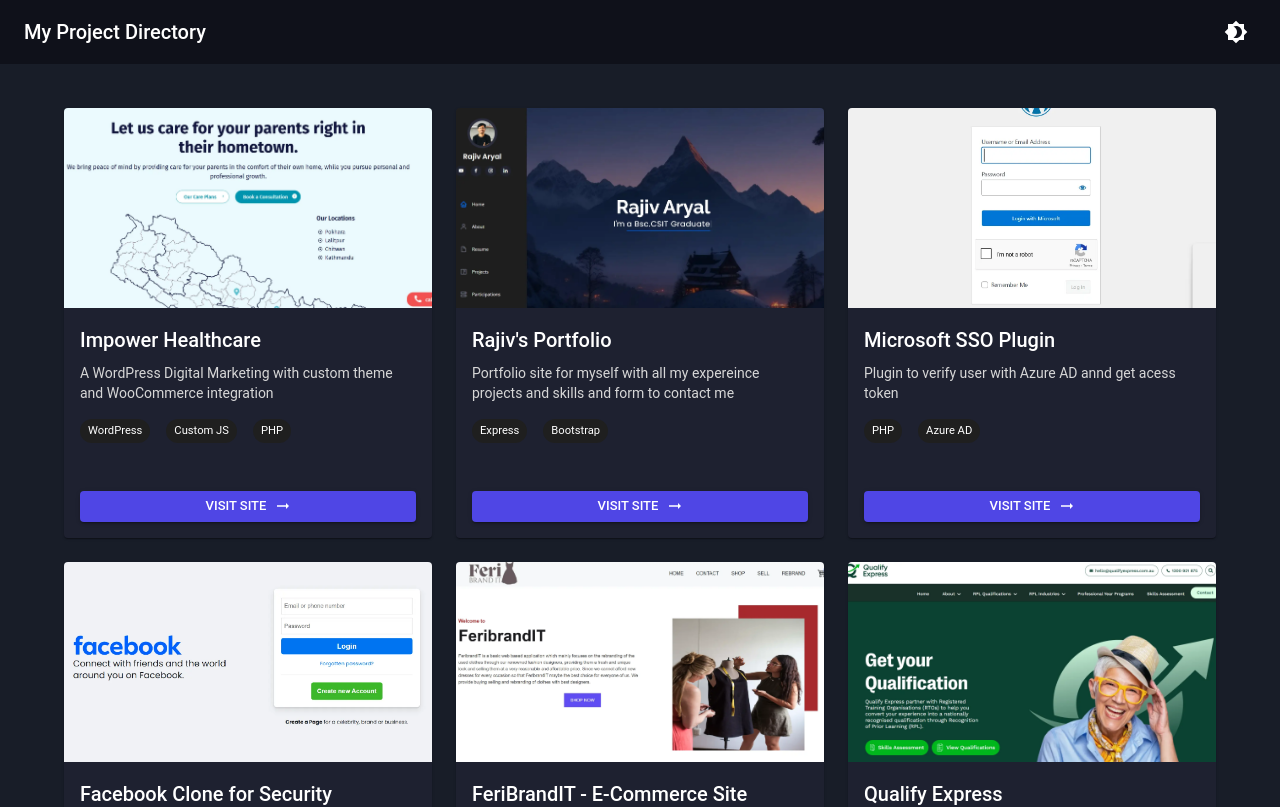
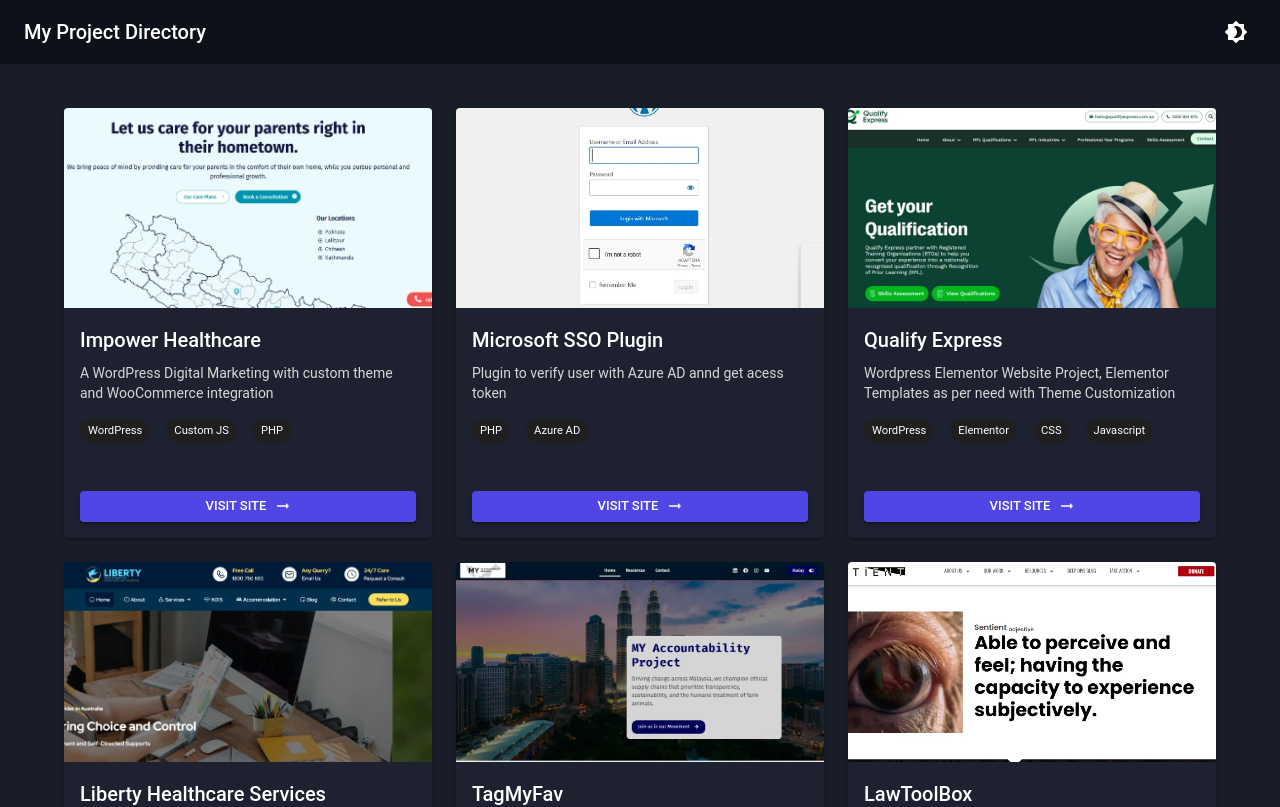
Before and after one commit to Aryal-rajiv/Rajiv-s-Project, a React (Create React App) app: page /mangobyte in a window 1280 px wide. Shown: the top 807 px of the page. Built offline with nearby package versions, Linux system fonts and the light colour scheme.

Commit message:
Separate page for big projects

```diff
--- a/package.json
+++ b/package.json
@@ -20,7 +20,7 @@
     "@types/react-router-dom": "^5.3.3",
     "react": "^19.0.0",
     "react-dom": "^19.0.0",
-    "react-router-dom": "^6.30.0",
+    "react-router-dom": "^6.30.1",
     "react-scripts": "5.0.1",
     "typescript": "^4.9.5",
     "web-vitals": "^2.1.4"
--- a/src/App.tsx
+++ b/src/App.tsx
@@ -1,73 +1,9 @@
 import { useState } from 'react';
-import { Container, Grid, Typography } from '@mui/material';
 import { Navbar } from './components/layout/Navbar';
-import ProjectCard from './components/layout/ProjectCard';
+import { BrowserRouter as Router, Routes, Route } from 'react-router-dom';
+import Home from './pages/home';
+import Mangobyte from './pages/mangobyte';
 
-const projects = [
-  {
-    title: "Impower Healthcare",
-    description: "A WordPress Digital Marketing with custom theme and WooCommerce integration",
-    image: "/images/impower.webp",
-    link: "https://impowerhealthcare.com/",
-    tags: ["WordPress", "Custom JS", "PHP"]
-  },
-  {
-    title: "Rajiv's Portfolio",
-    description: "Portfolio site for myself with all my expereince projects and skills and form to contact me",
-    image: "/images/Portfolio.webp",
-    link: "https://www.aryalrajiv.com.np/",
-    tags: ["Express", "Bootstrap"]
-  },
-  {
-    title: "Microsoft SSO Plugin",
-    description: "Plugin to verify user with Azure AD annd get acess token",
-    image: "/images/Plugin.webp",
-    link: "https://github.com/Aryal-rajiv/Microsoft-Login-Plugin",
-    tags: ["PHP", "Azure AD"]
-  },
-  {
-    title: "Facebook Clone for Security Research",
-    description: "Facebook clone to exploit bug found in encrpted chat of Facebook messenger",
-    image: "/images/Security.webp",
-    link: "https://facebook-login-page-five.vercel.app/",
-    tags: ["Express", "Nodemailer, Bootstrap"]
-  },
-  {
-    title: "FeriBrandIT - E-Commerce Site",
-    description: "E-commerce site buit with React and Rest API",
-    image: "/images/FeriBrandit.webp",
-    link: "https://github.com/Aryal-rajiv/Final-project-7th-Sem/",
-    tags: ["Express", "REST", "React"]
-  },
-  {
-    title: "Qualify Express",
-    description: "Wordpress Elementor Website Project, Elementor Templates as per need with Theme Customization",
-    image: "/images/Qualify.webp",
-    link: "https://qualifyexpress.com.au/",
-    tags: ["WordPress", "Elementor", "CSS", "Javascript"]
-  },
-  {
-    title: "Liberty Healthcare Services",
-    description: "Custom CSS for Javascript for the custom feature Needed",
-    image: "/images/Liberty.webp",
-    link: "https://libertyhealthservices.com.au/",
-    tags: ["WordPress", "Custom CSS", "Elementor Template"]
-  },
-  {
-    title: "My Accountability Now",
-    description: "Website for My Accountabilioty using WordPress in quicktime",
-    image: "/images/My.webp",
-    link: "https://myaccountabilitynow.org/",
-    tags: ["WordPress", "Elementor",]
-  },
-  {
-    title: "Sentient World",
-    description: "WordPress Support for Sentient World",
-    image: "/images/Sentient.webp",
-    link: "https://sentientworld.org/",
-    tags: ["WordPress", "Communication", "Facilitation"]
-  }
-];
 
 export default function App() {
   const [darkMode, setDarkMode] = useState(false);
@@ -78,18 +14,13 @@
 
   return (
     <>
+    <Router>
       <Navbar darkMode={darkMode} toggleDarkMode={toggleDarkMode} />
-      <Container maxWidth="lg" sx={{ py: 4 }}>
-        <Typography variant="h4" component="h2" gutterBottom>
-        </Typography>
-        <Grid container spacing={3}>
-          {projects.map((project, index) => (
-            <Grid item key={index} xs={12} sm={6} md={4}>
-              <ProjectCard {...project} />
-            </Grid>
-          ))}
-        </Grid>
-      </Container>
+       <Routes>
+        <Route path="/" element={<Home />} />
+        <Route path="/mangobyte" element={<Mangobyte />} />
+         </Routes>
+      </Router>
     </>
   );
 }
--- /dev/null
+++ b/src/pages/home.tsx
@@ -0,0 +1,60 @@
+import { Container, Grid, Typography } from '@mui/material';
+import ProjectCard from '../components/layout/ProjectCard';
+
+const home = [
+  {
+    title: "Mangobyte",
+    description: "Worked on Munltiple projects as a WordPress/PHP Developer",
+    image: "/images/Portfolio.webp",
+    link: "../mangobyte",
+    tags: ["Express", "Bootstrap"]
+  },
+  {
+    title: "Facebook Clone for Security Research",
+    description: "Facebook clone to exploit bug found in encrpted chat of Facebook messenger",
+    image: "/images/Security.webp",
+    link: "https://facebook-login-page-five.vercel.app/",
+    tags: ["Express", "Nodemailer, Bootstrap"]
+  },
+  {
+    title: "FeriBrandIT - E-Commerce Site",
+    description: "E-commerce site buit with React and Rest API",
+    image: "/images/FeriBrandit.webp",
+    link: "https://github.com/Aryal-rajiv/Final-project-7th-Sem/",
+    tags: ["Express", "REST", "React"]
+  },
+  {
+    title: "My Accountability Now",
+    description: "Six Websites for Asia Accountability initiative within 2 weeks",
+    image: "/images/My.webp",
+    link: "https://myaccountabilitynow.org/",
+    tags: ["WordPress", "Elementor",]
+  },
+  {
+    title: "Sentient World",
+    description: "WordPress Support for Sentient World",
+    image: "/images/Sentient.webp",
+    link: "https://sentientworld.org/",
+    tags: ["WordPress", "Communication", "Facilitation"]
+  }
+];
+
+export default function App() {
+
+
+  return (
+    <>
+      <Container maxWidth="lg" sx={{ py: 4 }}>
+        <Typography variant="h4" component="h2" gutterBottom>
+        </Typography>
+        <Grid container spacing={3}>
+          {home.map((project, index) => (
+            <Grid item key={index} xs={12} sm={6} md={4}>
+              <ProjectCard {...project} />
+            </Grid>
+          ))}
+        </Grid>
+      </Container>
+    </>
+  );
+}
--- /dev/null
+++ b/src/pages/mangobyte.tsx
@@ -0,0 +1,69 @@
+
+import { Container, Grid, Typography } from '@mui/material';
+import ProjectCard from '../components/layout/ProjectCard';
+
+const mangobyte = [
+  {
+    title: "Impower Healthcare",
+    description: "A WordPress Digital Marketing with custom theme and WooCommerce integration",
+    image: "/images/impower.webp",
+    link: "https://impowerhealthcare.com/",
+    tags: ["WordPress", "Custom JS", "PHP"]
+  },
+  {
+    title: "Microsoft SSO Plugin",
+    description: "Plugin to verify user with Azure AD annd get acess token",
+    image: "/images/Plugin.webp",
+    link: "https://github.com/Aryal-rajiv/Microsoft-Login-Plugin",
+    tags: ["PHP", "Azure AD"]
+  },
+  {
+    title: "Qualify Express",
+    description: "Wordpress Elementor Website Project, Elementor Templates as per need with Theme Customization",
+    image: "/images/Qualify.webp",
+    link: "https://qualifyexpress.com.au/",
+    tags: ["WordPress", "Elementor", "CSS", "Javascript"]
+  },
+  {
+    title: "Liberty Healthcare Services",
+    description: "Custom CSS for Javascript for the custom feature Needed",
+    image: "/images/Liberty.webp",
+    link: "https://libertyhealthservices.com.au/",
+    tags: ["WordPress", "Custom CSS", "Elementor Template"]
+  },
+  {
+    title: "TagMyFav",
+    description: "Website for My Accountabilioty using WordPress in quicktime",
+    image: "/images/My.webp",
+    link: "https://myaccountabilitynow.org/",
+    tags: ["WordPress", "Elementor",]
+  },
+  {
+    title: "LawToolBox",
+    description: "WordPress Support for Sentient World",
+    image: "/images/Sentient.webp",
+    link: "https://sentientworld.org/",
+    tags: ["WordPress", "Communication", "Facilitation"]
+  }
+];
+
+export default function Mangobyte() {
+
+
+  return (
+    <>
+
+      <Container maxWidth="lg" sx={{ py: 4 }}>
+        <Typography variant="h4" component="h2" gutterBottom>
+        </Typography>
+        <Grid container spacing={3}>
+          {mangobyte.map((project, index) => (
+            <Grid item key={index} xs={12} sm={6} md={4}>
+              <ProjectCard {...project} />
+            </Grid>
+          ))}
+        </Grid>
+      </Container>
+    </>
+  );
+}
```
Also changed, not shown: src/pages/accountability.tsx (added, +69 -0 lines), 1 other file (tests, documents, lock files or other folders).
